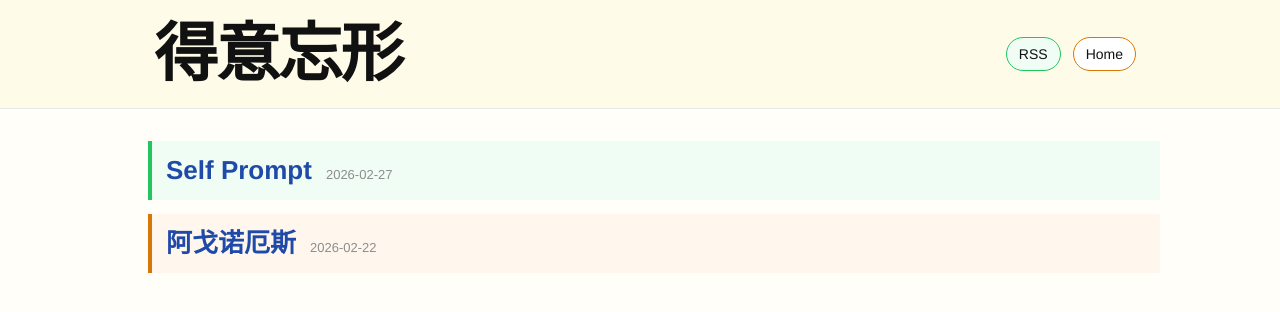
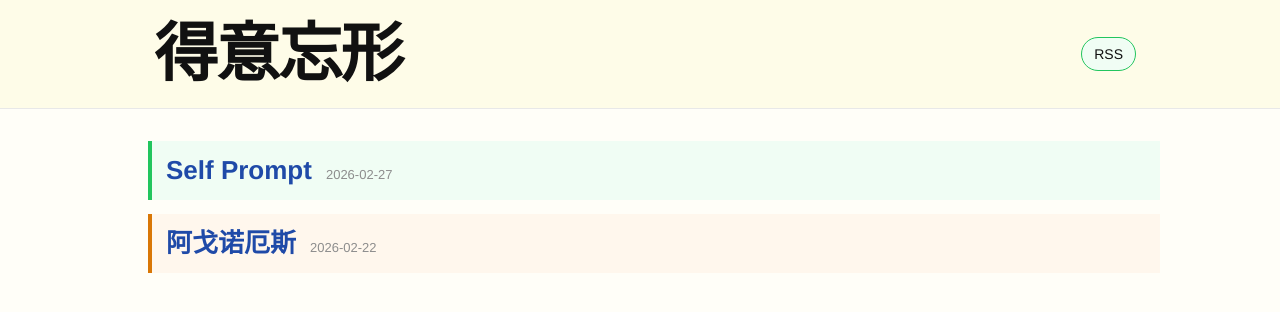
Before and after one commit to algonous/blog, a Jekyll site: the page built from index.html, in a window 1280 px wide. Shown: the top 312 px of the page. Built offline with Jekyll 4.4.1, drawn with Linux system fonts in a browser that asks for light colours.

Commit message:
remove home button

```diff
--- a/_layouts/post.html
+++ b/_layouts/post.html
@@ -12,7 +12,6 @@
         <a class="site-name" href="{{ '/' | relative_url }}">{{ site.title }}</a>
         <nav class="actions">
           <a class="action-btn rss" href="{{ '/feed.xml' | relative_url }}">RSS</a>
-          <a class="action-btn home" href="{{ '/' | relative_url }}">Home</a>
         </nav>
       </div>
     </header>
--- a/assets/css/site.css
+++ b/assets/css/site.css
@@ -77,11 +77,6 @@ body {
 .action-btn.rss {
   background: var(--green-bg);
   border-color: var(--green-line);
-}
-
-.action-btn.home {
-  background: #ffffff;
-  border-color: var(--yellow-line);
 }
 
 .list {
--- a/index.html
+++ b/index.html
@@ -14,7 +14,6 @@
         <a class="site-name" href="{{ '/' | relative_url }}">{{ site.title }}</a>
         <nav class="actions">
           <a class="action-btn rss" href="{{ '/feed.xml' | relative_url }}">RSS</a>
-          <a class="action-btn home" href="{{ '/' | relative_url }}">Home</a>
         </nav>
       </div>
     </header>
```
